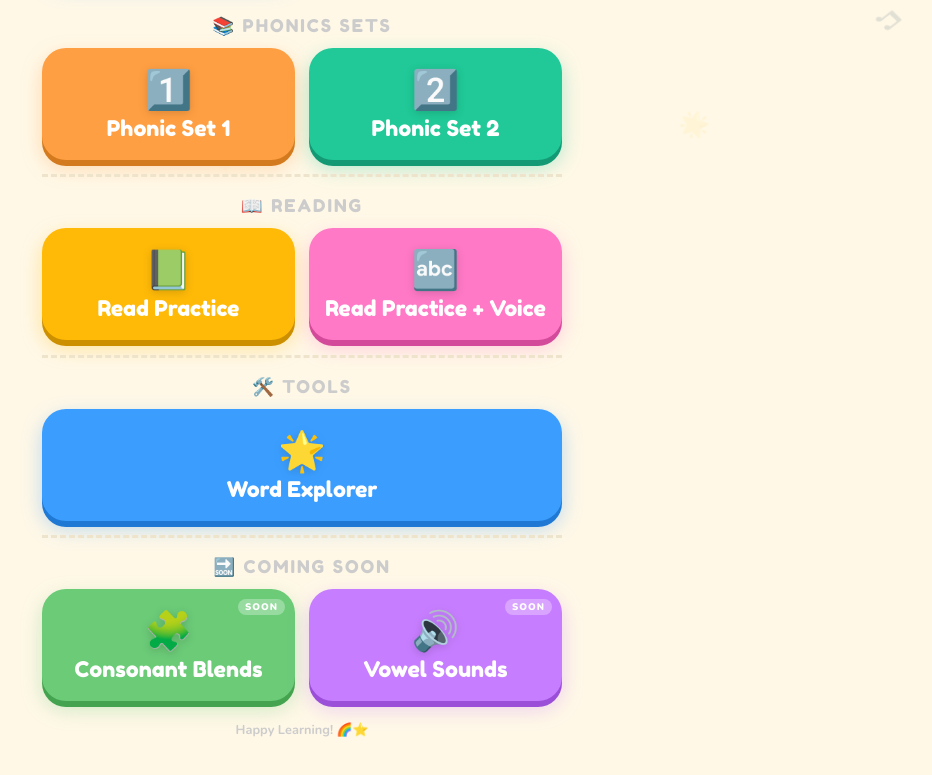
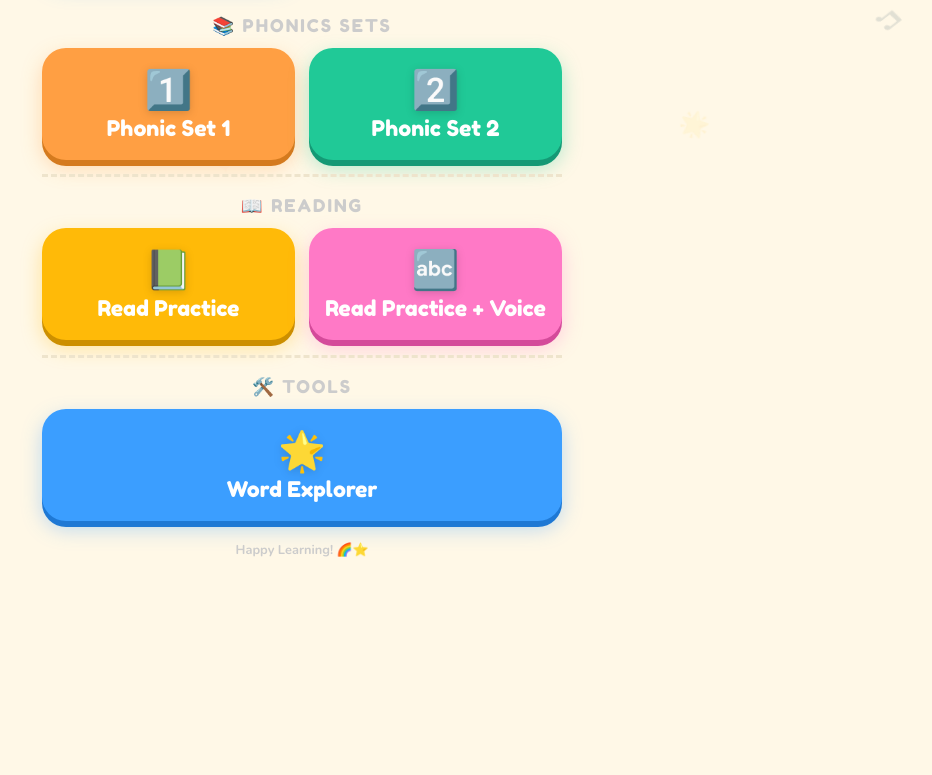
Before and after one commit to athishsreeram/Phonics, a plain HTML site: page index.html in a window 1280 px wide. Shown: the part 753-1528 px from the top of the page, without its empty margins (338-1270 px from the left). After the commit the page ends 1360 px from the top, so only its background shows below. Drawn offline with nearby package versions, Linux system fonts and the light colour scheme.

Commit message:
Remove 'Coming Soon' section from index.html
Removed the 'Coming Soon' section with related links.

```diff
--- a/index.html
+++ b/index.html
@@ -318,19 +318,6 @@
   </a>
 </div>
 
-<hr class="divider">
-
-<!-- COMING SOON -->
-<p class="section-label">🔜 Coming Soon</p>
-<div class="grid">
-  <a class="card c-green soon" href="blends.html">
-    <span class="card-emoji">🧩</span>
-    Consonant Blends
-  </a>
-  <a class="card c-purple soon" href="vowels.html">
-    <span class="card-emoji">🔊</span>
-    Vowel Sounds
-  </a>
 
 </div>
 
```
